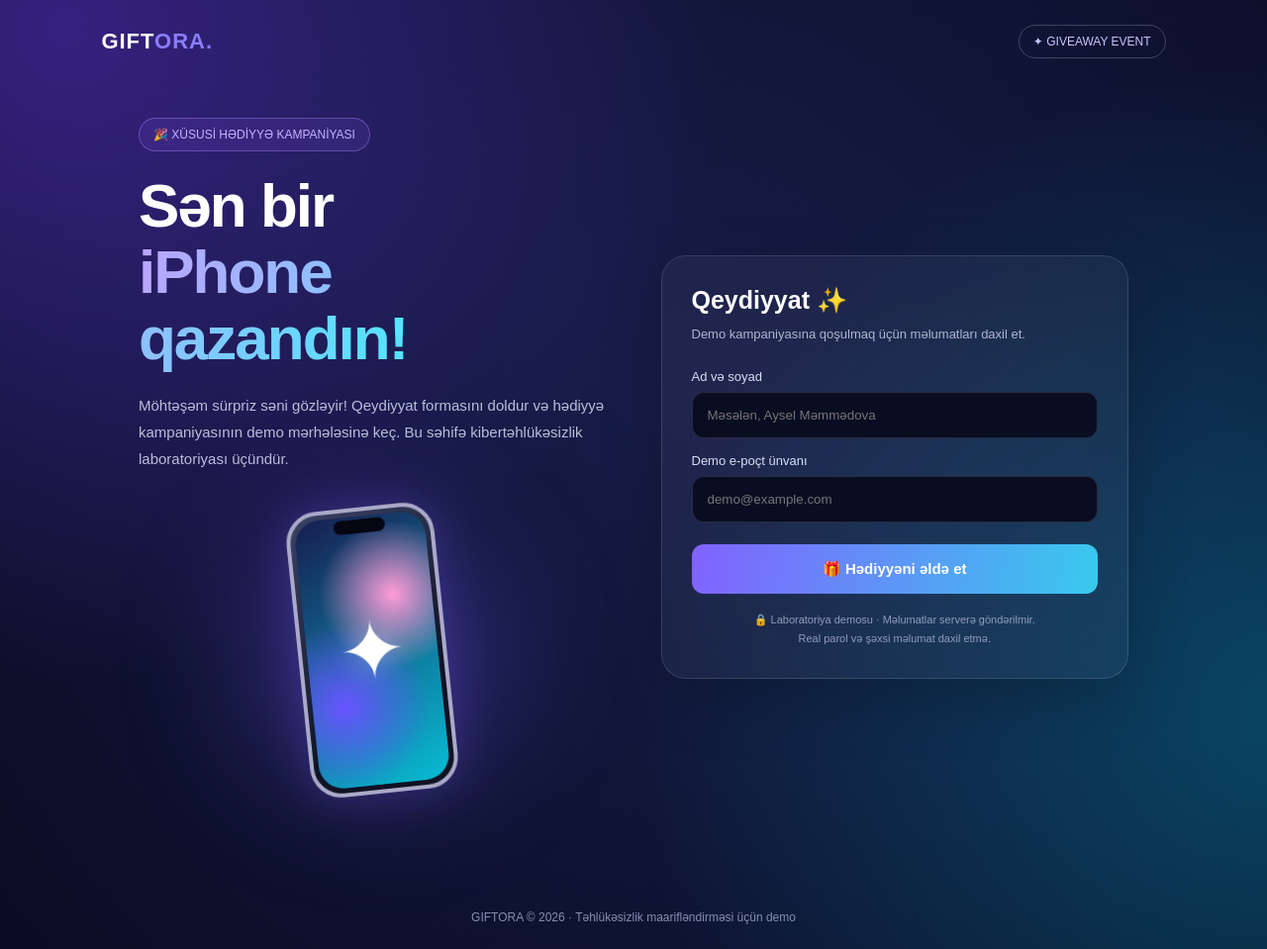
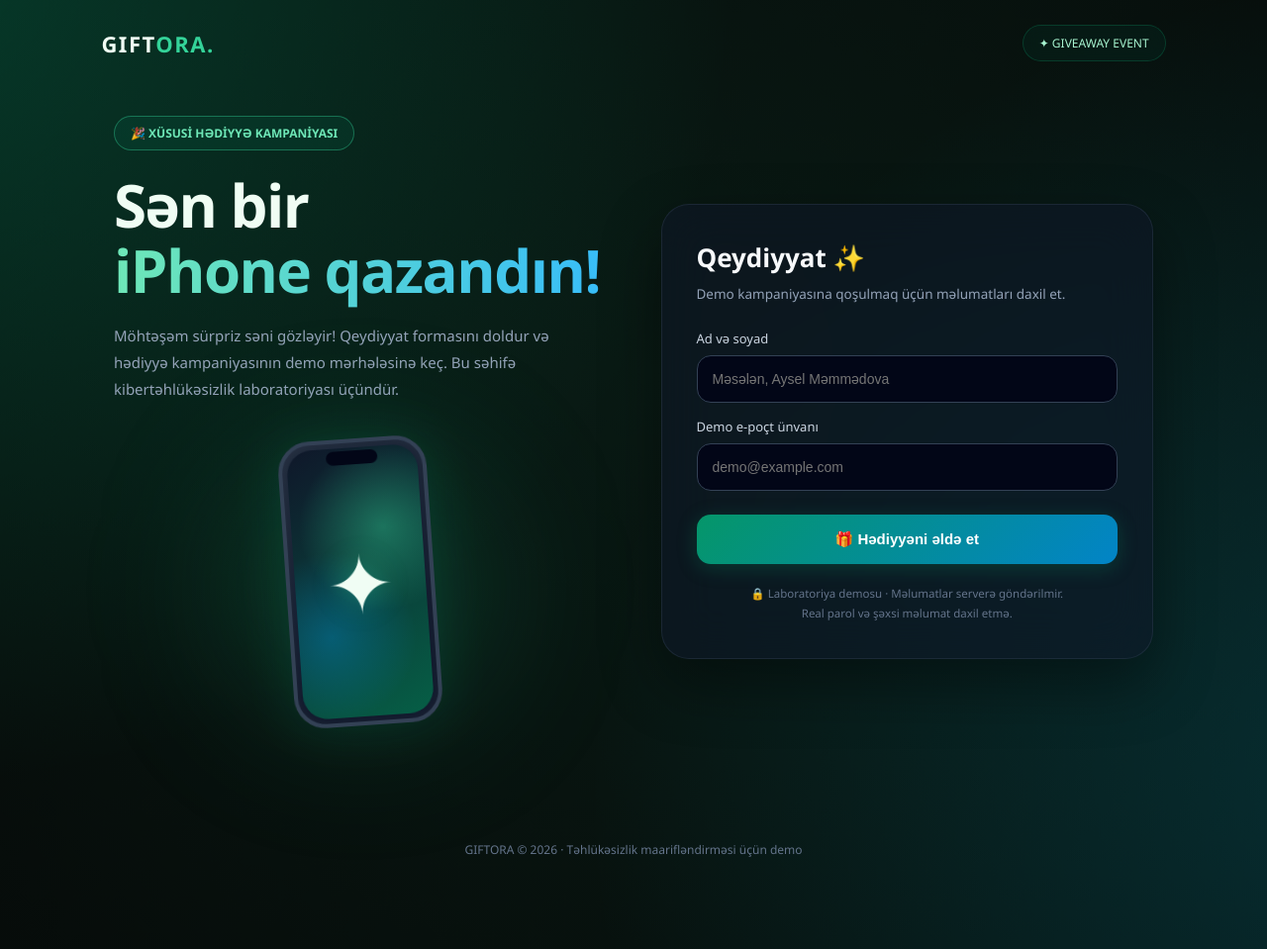
Before and after one commit to Natavan-dev/iphone-demo, a plain HTML site: page index.html in a window 1280 px wide. Shown: the whole page at 99% size. After the commit the page ends 892 px from the top, so only its background shows below. Drawn offline with Linux system fonts and the light colour scheme.

Commit message:
Update index.html

```diff
--- a/index.html
+++ b/index.html
@@ -14,9 +14,9 @@
 
 body {
   min-height: 100vh;
-  font-family: Arial, sans-serif;
-  color: white;
-  background: #080b20;
+  font-family: 'Segoe UI', Arial, sans-serif;
+  color: #f0fdf4;
+  background: #060908;
   overflow-x: hidden;
 }
 
@@ -26,14 +26,14 @@
   inset: -50%;
   z-index: -1;
   background:
-    radial-gradient(circle at 25% 30%, #743cff66, transparent 30%),
-    radial-gradient(circle at 75% 70%, #00d9ff44, transparent 30%),
-    radial-gradient(circle at 50% 50%, #171d49, #080b20 65%);
-  animation: backgroundMove 12s ease-in-out infinite alternate;
+    radial-gradient(circle at 20% 25%, #05966955, transparent 35%),
+    radial-gradient(circle at 80% 75%, #06b6d433, transparent 35%),
+    radial-gradient(circle at 50% 50%, #091a14, #060908 70%);
+  animation: backgroundMove 14s ease-in-out infinite alternate;
 }
 
 @keyframes backgroundMove {
-  to { transform: translate(5%, -4%) rotate(8deg); }
+  to { transform: translate(4%, -4%) rotate(6deg); }
 }
 
 header {
@@ -46,22 +46,24 @@
 .logo {
   font-size: 22px;
   font-weight: 800;
-  letter-spacing: 1px;
+  letter-spacing: 1.5px;
 }
 
-.logo span { color: #8b7cff; }
+.logo span { color: #34d399; }
 
 .tag {
-  border: 1px solid #ffffff35;
-  padding: 9px 14px;
+  border: 1px solid #10b98135;
+  padding: 9px 16px;
   border-radius: 30px;
   font-size: 12px;
-  color: #c9c5ff;
+  color: #a7f3d0;
+  background: #065f4622;
+  backdrop-filter: blur(10px);
 }
 
 main {
-  width: min(1000px, 90%);
-  margin: 35px auto 70px;
+  width: min(1050px, 90%);
+  margin: 30px auto 70px;
   display: grid;
   grid-template-columns: 1fr 1fr;
   align-items: center;
@@ -70,30 +72,31 @@
 
 .badge {
   display: inline-block;
-  padding: 9px 14px;
+  padding: 8px 16px;
   border-radius: 30px;
-  background: #8b5cf622;
-  border: 1px solid #a78bfa66;
-  color: #c4b5fd;
+  background: #065f4633;
+  border: 1px solid #34d39966;
+  color: #6ee7b7;
   font-size: 12px;
+  font-weight: 600;
   margin-bottom: 22px;
 }
 
 h1 {
-  font-size: clamp(38px, 5vw, 62px);
-  line-height: 1.08;
-  letter-spacing: -2px;
+  font-size: clamp(38px, 5vw, 60px);
+  line-height: 1.1;
+  letter-spacing: -1.5px;
   margin-bottom: 20px;
 }
 
 h1 span {
-  background: linear-gradient(90deg, #b9a5ff, #53e5ff);
+  background: linear-gradient(90deg, #6ee7b7, #38bdf8);
   color: transparent;
   background-clip: text;
 }
 
 .description {
-  color: #b8bfd9;
+  color: #94a3b8;
   line-height: 1.8;
   font-size: 15px;
   margin-bottom: 28px;
@@ -109,10 +112,10 @@
 
 .glow {
   position: absolute;
-  width: 250px;
-  height: 250px;
-  background: #7157ff55;
-  filter: blur(65px);
+  width: 260px;
+  height: 260px;
+  background: #10b98133;
+  filter: blur(75px);
   border-radius: 50%;
 }
 
@@ -120,13 +123,13 @@
   position: relative;
   width: 150px;
   height: 290px;
-  border: 4px solid #aaa9c9;
+  border: 4px solid #334155;
   border-radius: 32px;
-  background: linear-gradient(145deg, #363d61, #090c1d 70%);
-  box-shadow: 0 0 45px #7b61ff44,
-              inset 0 0 15px #ffffff13;
+  background: linear-gradient(145deg, #1e293b, #0f172a 70%);
+  box-shadow: 0 0 50px #10b98125,
+              inset 0 0 15px #ffffff10;
   animation: float 4s ease-in-out infinite;
-  transform: rotate(-8deg);
+  transform: rotate(-6deg);
 }
 
 .phone::before {
@@ -137,7 +140,7 @@
   transform: translateX(-50%);
   width: 52px;
   height: 14px;
-  background: #050611;
+  background: #020617;
   border-radius: 12px;
   z-index: 2;
 }
@@ -150,90 +153,94 @@
   display: grid;
   place-items: center;
   background:
-    radial-gradient(circle at 70% 30%, #ff9bd6, transparent 35%),
-    radial-gradient(circle at 25% 70%, #6854ff, transparent 40%),
-    linear-gradient(150deg, #171d50, #08bcd4);
+    radial-gradient(circle at 70% 30%, #34d39966, transparent 40%),
+    radial-gradient(circle at 25% 70%, #0284c766, transparent 40%),
+    linear-gradient(150deg, #0f172a, #065f46);
 }
 
 .apple {
   font-size: 82px;
-  text-shadow: 0 0 30px #ffffff66;
+  text-shadow: 0 0 30px #34d39966;
 }
 
 @keyframes float {
-  0%, 100% { transform: translateY(0) rotate(-8deg); }
-  50% { transform: translateY(-16px) rotate(-4deg); }
+  0%, 100% { transform: translateY(0) rotate(-6deg); }
+  50% { transform: translateY(-14px) rotate(-2deg); }
 }
 
 .card {
-  padding: 30px;
-  background: #ffffff0b;
-  border: 1px solid #ffffff20;
-  border-radius: 25px;
-  backdrop-filter: blur(20px);
-  box-shadow: 0 20px 60px #00000035;
+  padding: 35px;
+  background: #0f172a88;
+  border: 1px solid #33415566;
+  border-radius: 28px;
+  backdrop-filter: blur(25px);
+  box-shadow: 0 25px 60px rgba(0, 0, 0, 0.4);
 }
 
 .card h2 {
-  font-size: 25px;
-  margin-bottom: 9px;
+  font-size: 26px;
+  margin-bottom: 8px;
+  color: #f8fafc;
 }
 
 .card > p {
-  color: #aeb6d2;
-  font-size: 13px;
+  color: #94a3b8;
+  font-size: 13.5px;
   line-height: 1.7;
   margin-bottom: 24px;
 }
 
 label {
   display: block;
-  color: #d9def3;
+  color: #cbd5e1;
   font-size: 13px;
+  font-weight: 500;
   margin: 15px 0 8px;
 }
 
 input {
   width: 100%;
   padding: 15px;
-  background: #090d22;
-  border: 1px solid #ffffff20;
-  border-radius: 12px;
+  background: #020617;
+  border: 1px solid #334155;
+  border-radius: 14px;
   color: white;
   outline: none;
-  transition: .25s;
+  font-size: 14px;
+  transition: all 0.3s ease;
 }
 
 input:focus {
-  border-color: #9c88ff;
-  box-shadow: 0 0 0 3px #8b5cf622;
+  border-color: #34d399;
+  box-shadow: 0 0 0 4px #10b98122;
 }
 
 button {
   width: 100%;
   padding: 16px;
-  margin-top: 22px;
+  margin-top: 24px;
   border: none;
-  border-radius: 12px;
-  background: linear-gradient(100deg, #8262ff, #38c9ed);
+  border-radius: 14px;
+  background: linear-gradient(135deg, #059669, #0284c7);
   color: white;
-  font-weight: bold;
+  font-weight: 700;
   font-size: 15px;
   cursor: pointer;
-  transition: .25s;
+  transition: all 0.3s ease;
+  box-shadow: 0 4px 20px #05966944;
 }
 
 button:hover {
-  transform: translateY(-3px);
-  box-shadow: 0 10px 30px #6c62ff55;
+  transform: translateY(-2px);
+  box-shadow: 0 8px 25px #05966966;
 }
 
 .note {
   text-align: center;
-  color: #929cbd;
-  font-size: 11px;
+  color: #64748b;
+  font-size: 11.5px;
   line-height: 1.7;
-  margin-top: 17px;
+  margin-top: 20px;
 }
 
 #result {
@@ -242,25 +249,26 @@
   padding: 18px;
   border-radius: 14px;
   line-height: 1.7;
-  background: #ff40551a;
-  border: 1px solid #ff617355;
+  background: #ef44441a;
+  border: 1px solid #ef444455;
   overflow-wrap: anywhere;
 }
 
 #result h3 {
-  color: #ff8c9b;
-  margin-bottom: 8px;
+  color: #fca5a5;
+  margin-bottom: 6px;
+  font-size: 15px;
 }
 
 #result p {
   font-size: 13px;
-  color: #e0e5f8;
+  color: #f1f5f9;
 }
 
 footer {
   text-align: center;
   padding: 25px;
-  color: #858eae;
+  color: #64748b;
   font-size: 12px;
 }
 
@@ -268,10 +276,10 @@
   header { padding: 22px 6%; }
   main {
     grid-template-columns: 1fr;
-    gap: 25px;
-    margin-top: 20px;
+    gap: 30px;
+    margin-top: 15px;
   }
-  .phone-area { min-height: 300px; }
+  .phone-area { min-height: 280px; }
   .card { padding: 24px; }
   h1 { letter-spacing: -1px; }
 }
@@ -351,7 +359,6 @@
 form.addEventListener("submit", function(event) {
   event.preventDefault();
 
-  // Məlumatlar saxlanılmır və heç yerə göndərilmir.
   resultText.textContent =
   "Məlumatlarınız ələ keçirildi! — bu, yalnız fişinq " +
   "simulyasiyasının nümayiş mesajıdır. Daxil etdiyiniz " +
```
Lines whose indentation alone changed are shown as unchanged.
